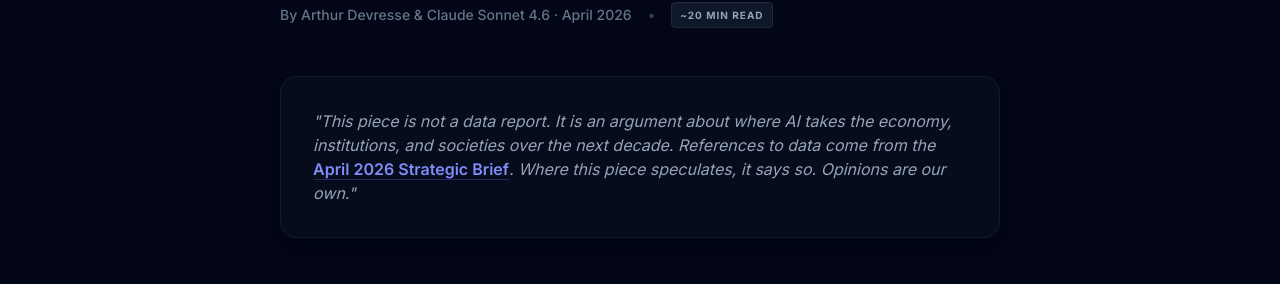
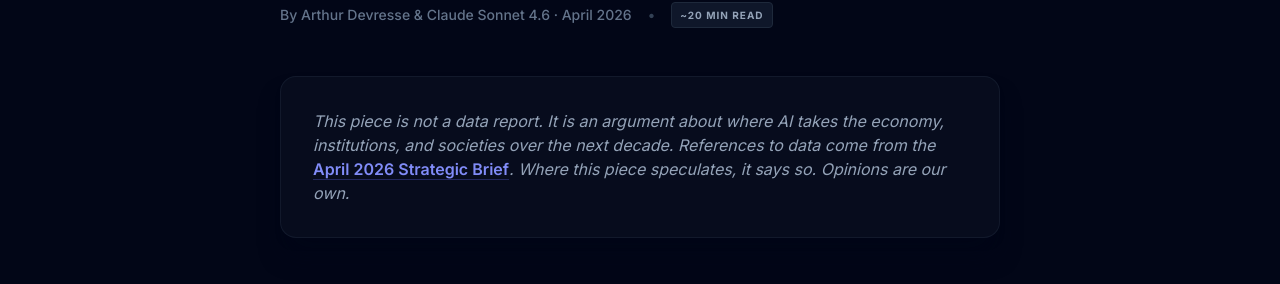
Before and after one commit to ADevBelgie/after-the-intelligence-flood, a React (Vite) app: page /en in a window 1280 px wide. Shown: the part 350-634 px from the top of the page. Built offline with nearby package versions, Linux system fonts and the light colour scheme.

Commit message:
chore: remove quotes

```diff
--- a/src/data/translations.js
+++ b/src/data/translations.js
@@ -19,7 +19,7 @@
       author: "By Arthur Devresse & Claude Sonnet 4.6",
       date: "April 2026",
       read_time: "~20 min read",
-      intro_quote: "\"This piece is not a data report. It is an argument about where AI takes the economy, institutions, and societies over the next decade. References to data come from the {link}. Where this piece speculates, it says so. Opinions are our own.\"",
+      intro_quote: "This piece is not a data report. It is an argument about where AI takes the economy, institutions, and societies over the next decade. References to data come from the {link}. Where this piece speculates, it says so. Opinions are our own.",
       link_text: "April 2026 Strategic Brief",
       discovery_cta: "Want the data behind this essay? Read the 2026 Strategic Report"
     },
@@ -448,7 +448,7 @@
       author: "Door Arthur Devresse & Claude Sonnet 4.6",
       date: "April 2026",
       read_time: "~20 min. leestijd",
-      intro_quote: "\"Dit stuk is geen datarapport. Het is een betoog over waar AI de economie, de instellingen en de samenlevingen heen leidt in het komende decennium. Verwijzingen naar cijfers komen uit de {link}. Waar dit stuk speculeert, wordt dat vermeld. De meningen zijn de onze.\"",
+      intro_quote: "Dit stuk is geen datarapport. Het is een betoog over waar AI de economie, de instellingen en de samenlevingen heen leidt in het komende decennium. Verwijzingen naar cijfers komen uit de {link}. Waar dit stuk speculeert, wordt dat vermeld. De meningen zijn de onze.",
       link_text: "Strategic Brief van april 2026",
       discovery_cta: "Wilt u de data achter dit essay lezen? Raadpleeg het Strategisch Rapport 2026."
     },
```
